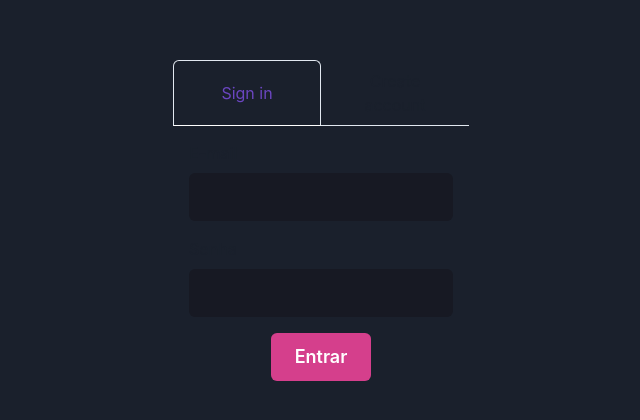
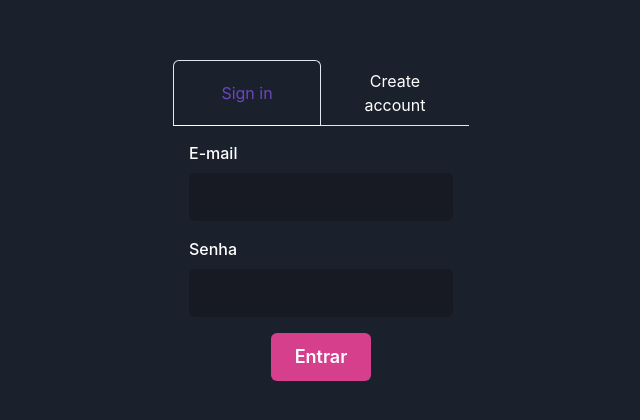
Before and after one commit to viniciusbe/DesafioTodoList, a Next.js app: page / in a window 1280 px wide. Shown: the part 172-592 px from the top of the page, without its empty margins (319-959 px from the left). Built offline with nearby package versions, Linux system fonts and the light colour scheme; no server answers.

Commit message:
fix: font color

```diff
--- a/src/components/Layout.tsx
+++ b/src/components/Layout.tsx
@@ -18,7 +18,7 @@ export function Layout({ children }: LayoutProps): JSX.Element {
   }, [isLargerThan800]);
 
   return (
-    <Box bg="gray.800" w="100vw" h="100vh">
+    <Box bg="gray.800" w="100vw" h="100vh" color="white">
       <Header />
 
       <Flex w="100%" my="6" maxW={1120} mx="auto" px="6" bg="gray.800">
--- a/src/pages/index.tsx
+++ b/src/pages/index.tsx
@@ -23,7 +23,14 @@ export default function Authentication(): JSX.Element {
   }
 
   return (
-    <Flex w="100vw" h="100vh" align="center" justify="center" bg="gray.800">
+    <Flex
+      w="100vw"
+      h="100vh"
+      align="center"
+      justify="center"
+      bg="gray.800"
+      color="white"
+    >
       <Tabs isFitted variant="enclosed" colorScheme="purple" w={360} px="8">
         <TabList>
           <Tab>Sign in</Tab>
```
